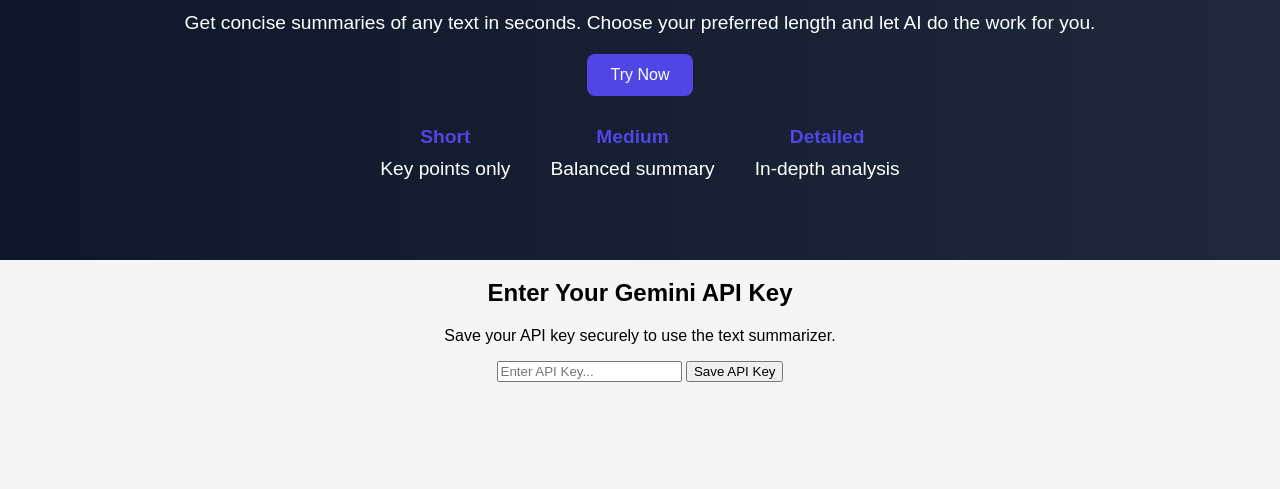
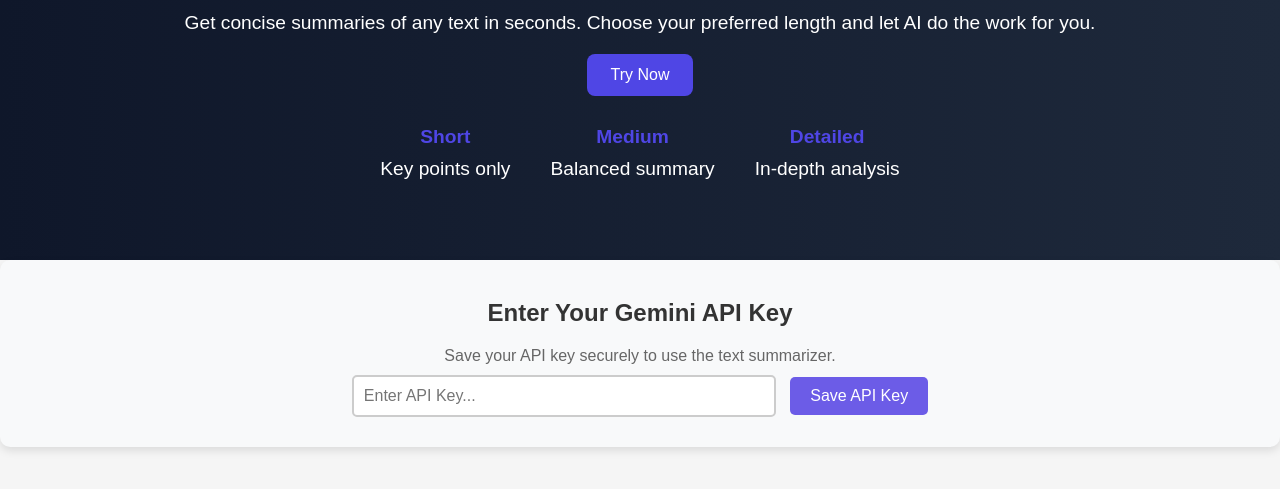
Before and after one commit to Hari-Babu04/Ai-summariser, a plain HTML site: page index.html in a window 1280 px wide. Shown: the part 159-648 px from the top of the page. Drawn offline with Linux system fonts and the light colour scheme.

Commit message:
css added for second section

```diff
--- a/styles.css
+++ b/styles.css
@@ -56,3 +56,54 @@
     font-weight: bold;
     color: #4f46e5;
   }
+
+  .api-key-container {
+    background: #f8f9fa;
+    padding: 20px;
+    border-radius: 10px;
+    box-shadow: 0 4px 8px rgba(0, 0, 0, 0.1);
+    text-align: center;
+    margin-bottom: 20px;
+  }
+
+  .api-key-container h2 {
+    font-size: 1.5rem;
+    color: #333;
+  }
+
+  .api-key-container p {
+    font-size: 1rem;
+    color: #666;
+    margin-bottom: 10px;
+  }
+
+  .api-key-container input {
+    width: 80%;
+    max-width: 400px;
+    padding: 10px;
+    border: 2px solid #ccc;
+    border-radius: 5px;
+    font-size: 1rem;
+  }
+
+  .api-key-container button {
+    background: #6c5ce7;
+    color: white;
+    border: none;
+    padding: 10px 20px;
+    margin-left: 10px;
+    border-radius: 5px;
+    font-size: 1rem;
+    cursor: pointer;
+    transition: 0.3s;
+  }
+
+  .api-key-container button:hover {
+    background: #4834d4;
+  }
+
+  .status-message {
+    margin-top: 10px;
+    font-size: 0.9rem;
+    color: #27ae60;
+  }
```
